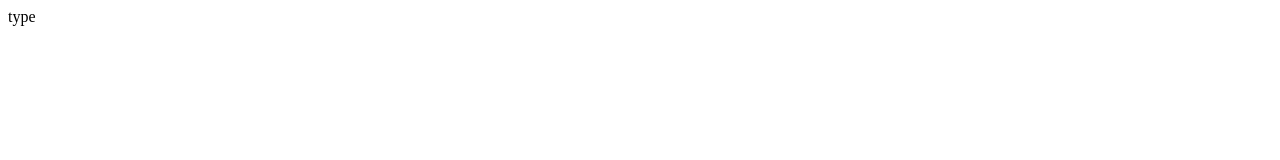
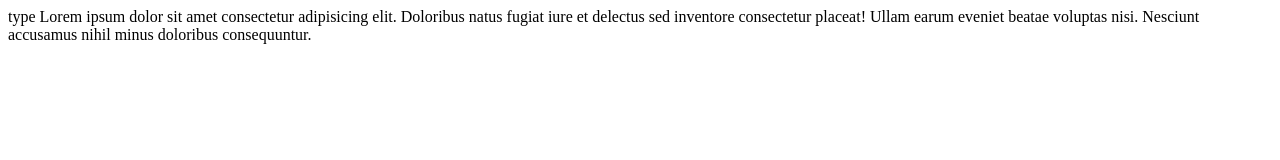
Before and after one commit to ebikhalesian/newFile, a plain HTML site: page index.html in a window 1280 px wide. Drawn offline with Linux system fonts and the light colour scheme.

Commit message:
branch main

```diff
--- a/index.html
+++ b/index.html
@@ -1,11 +1,17 @@
 <!DOCTYPE html>
 <html lang="en">
+
 <head>
     <meta charset="UTF-8">
     <meta name="viewport" content="width=device-width, initial-scale=1.0">
     <title>Document</title>
 </head>
+
 <body>
-   type
+    type
+    Lorem ipsum dolor sit amet consectetur adipisicing elit. Doloribus natus fugiat iure et delectus sed inventore
+    consectetur placeat! Ullam earum eveniet beatae voluptas nisi. Nesciunt accusamus nihil minus doloribus
+    consequuntur.
 </body>
+
 </html>
```
